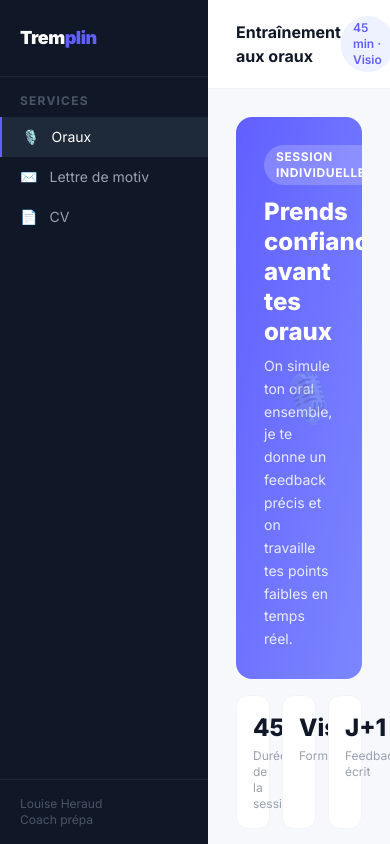
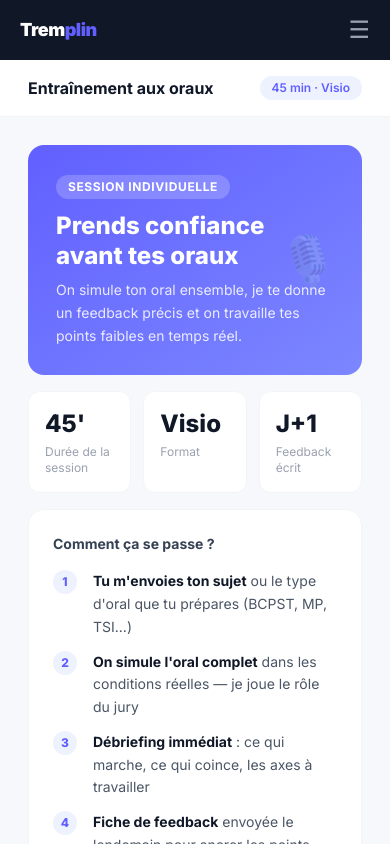
Before and after one commit to louiseheraud/presentation, a Next.js app: page /oraux in a window 390 px wide. Built offline with nearby package versions, Linux system fonts and the light colour scheme.

Commit message:
feat: add home redirect and mobile navigation

```diff
--- a/app/layout.tsx
+++ b/app/layout.tsx
@@ -1,6 +1,7 @@
 import type { Metadata } from 'next'
 import { Inter } from 'next/font/google'
 import Sidebar from '@/components/Sidebar'
+import MobileNav from '@/components/MobileNav'
 import './globals.css'
 
 const inter = Inter({ subsets: ['latin'] })
@@ -13,8 +14,13 @@ export const metadata: Metadata = {
 export default function RootLayout({ children }: { children: React.ReactNode }) {
   return (
     <html lang="fr" className={inter.className}>
-      <body className="flex h-screen overflow-hidden" style={{ background: '#f7f8fc' }}>
-        <Sidebar />
+      <body className="flex flex-col md:flex-row h-screen overflow-hidden" style={{ background: '#f7f8fc' }}>
+        {/* Desktop sidebar */}
+        <div className="hidden md:flex">
+          <Sidebar />
+        </div>
+        {/* Mobile nav */}
+        <MobileNav />
         <main className="flex-1 overflow-y-auto">
           {children}
         </main>
--- a/app/page.tsx
+++ b/app/page.tsx
@@ -1,3 +1,5 @@
+import { redirect } from 'next/navigation'
+
 export default function Home() {
-  return <div>Tremplin</div>
+  redirect('/oraux')
 }
--- /dev/null
+++ b/components/MobileNav.tsx
@@ -0,0 +1,44 @@
+'use client'
+
+import { useState } from 'react'
+import Link from 'next/link'
+import { usePathname } from 'next/navigation'
+import { serviceOrder } from '@/lib/services'
+
+const icons: Record<string, string> = { oraux: '🎙️', lettre: '✉️', cv: '📄' }
+const labels: Record<string, string> = { oraux: 'Oraux', lettre: 'Lettre de motiv', cv: 'CV' }
+
+export default function MobileNav() {
+  const [open, setOpen] = useState(false)
+  const pathname = usePathname()
+
+  return (
+    <div className="md:hidden bg-gray-900 text-white flex flex-col flex-shrink-0">
+      <div className="flex items-center justify-between px-5 py-4">
+        <span className="font-black text-lg tracking-tight">
+          Trem<span className="text-indigo-500">plin</span>
+        </span>
+        <button onClick={() => setOpen(!open)} className="text-gray-400 hover:text-white text-2xl leading-none">
+          {open ? '✕' : '☰'}
+        </button>
+      </div>
+      {open && (
+        <nav className="border-t border-gray-800 pb-2">
+          {serviceOrder.map((slug) => (
+            <Link
+              key={slug}
+              href={`/${slug}`}
+              onClick={() => setOpen(false)}
+              className={`flex items-center gap-3 px-5 py-3 text-sm ${
+                pathname === `/${slug}` ? 'text-white bg-gray-800' : 'text-gray-400'
+              }`}
+            >
+              <span>{icons[slug]}</span>
+              <span>{labels[slug]}</span>
+            </Link>
+          ))}
+        </nav>
+      )}
+    </div>
+  )
+}
```
